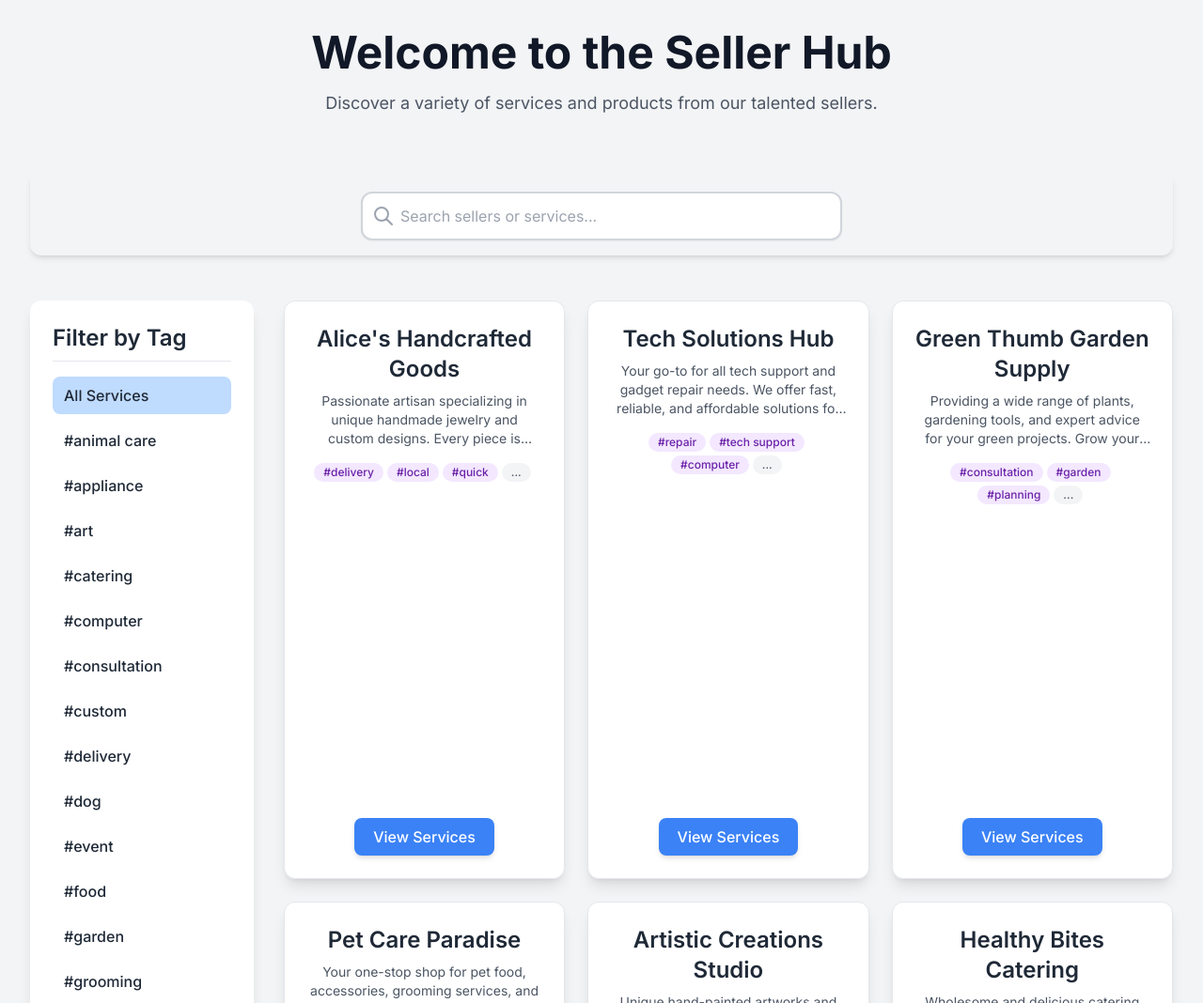
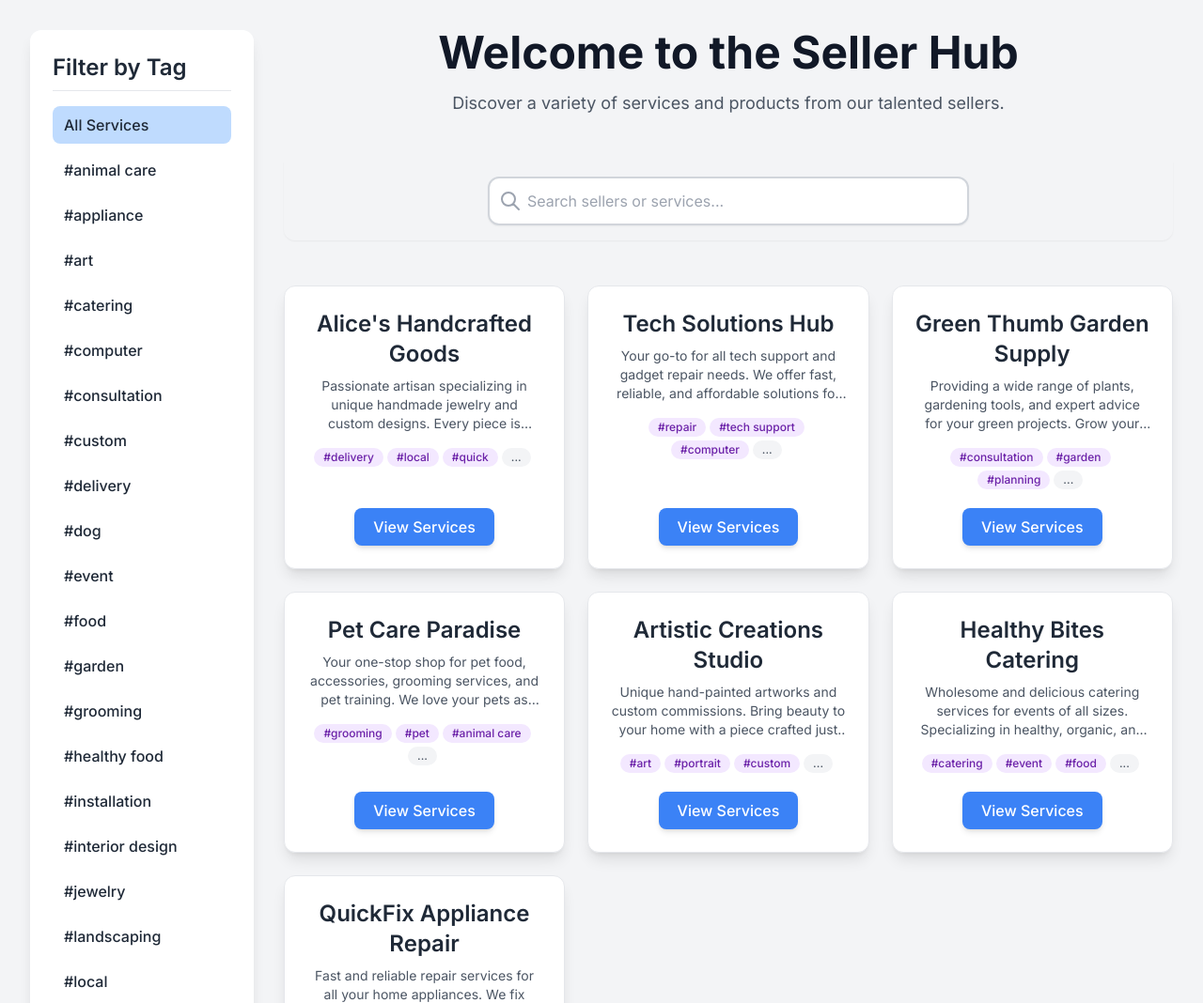
Before and after one commit to RKMerc/DASTRUCFinals, a plain HTML site: page home/index.html in a window 1280 px wide. Shown: the top 1068 px of the page at 94% size. Drawn offline with nearby package versions, Linux system fonts and the light colour scheme.

Commit message:
reverted changes to before cloud design was introduced

```diff
--- a/home/index.html
+++ b/home/index.html
@@ -14,9 +14,9 @@
 </head>
 <body class="min-h-screen flex flex-col items-center py-8 px-4 sm:px-6 lg:px-8">
 
-    <div class="max-w-7xl w-full mx-auto flex flex-col gap-8">
-        <!-- Header Section (always at the top) -->
-        <header class="text-center mb-8">
+    <div class="max-w-7xl w-full mx-auto flex flex-col lg:flex-row gap-8">
+        <!-- Header Section (moved to be above sidebar for better flow on smaller screens) -->
+        <header class="text-center mb-8 lg:hidden">
             <h1 class="text-4xl sm:text-5xl font-bold text-gray-900 leading-tight mb-4">
                 Welcome to the Seller Hub
             </h1>
@@ -25,8 +25,28 @@
             </p>
         </header>
 
-        <!-- Search Bar (Sticky) -->
-        <div class="sticky top-0 z-20 bg-[#f3f4f6] py-4 rounded-b-xl shadow-md
+        <!-- Sidebar for Tags -->
+        <aside class="w-full lg:w-1/4 xl:w-1/5 bg-white rounded-xl shadow-lg p-6 lg:sticky lg:top-8 self-start h-fit">
+            <h2 class="text-2xl font-semibold text-gray-800 mb-4 pb-2 border-b border-gray-200">Filter by Tag</h2>
+            <ul id="tagList" class="space-y-2">
+                <!-- Tags will be dynamically loaded here by JavaScript -->
+            </ul>
+        </aside>
+
+        <!-- Main Content Area -->
+        <main class="w-full lg:w-3/4 xl:w-4/5">
+            <!-- Header Section (visible on larger screens) -->
+            <header class="text-center mb-12 hidden lg:block">
+                <h1 class="text-4xl sm:text-5xl font-bold text-gray-900 leading-tight mb-4">
+                    Welcome to the Seller Hub
+                </h1>
+                <p class="text-lg text-gray-600">
+                    Discover a variety of services and products from our talented sellers.
+                </p>
+            </header>
+
+            <!-- Search Bar -->
+            <div class="sticky top-0 z-10 bg-[#f3f4f6] py-4 mb-8 rounded-b-xl shadow-sm
                         flex justify-center items-center">
                 <div class="relative w-full max-w-lg">
                     <input type="text" id="searchInput"
@@ -36,26 +56,15 @@
                         <svg class="h-6 w-6 text-gray-400" fill="none" stroke="currentColor" viewBox="0 0 24 24" xmlns="http://www.w3.org/2000/svg"><path stroke-linecap="round" stroke-linejoin="round" stroke-width="2" d="M21 21l-6-6m2-5a7 7 0 11-14 0 7 7 0 0114 0z"></path></svg>
                     </div>
                 </div>
+                <!-- Removed the tag filter input here -->
             </div>
-
-        <!-- Content Area: Sidebar and Seller Cards -->
-        <div class="flex flex-col lg:flex-row gap-8 pt-4"> <!-- pt-4 to prevent content from going under sticky elements -->
-            <!-- Sidebar for Tags (Sticky, below search bar) -->
-            <!-- Adjusted top value to account for the sticky search bar's height (~90px) -->
-            <aside class="w-full lg:w-1/4 xl:w-1/5 bg-white rounded-xl shadow-lg p-6 sticky top-[90px] self-start h-fit z-10">
-                <h2 class="text-2xl font-semibold text-gray-800 mb-4 pb-2 border-b border-gray-200">Filter by Tag</h2>
-                <!-- Reverted styling for the tag container here -->
-                <ul id="tagList" class="space-y-2">
-                    <!-- Tags will be dynamically loaded here by JavaScript -->
-                </ul>
-            </aside>
 
             <!-- Seller Profile Cards Section -->
             <div id="sellerCardsContainer"
-                 class="grid gap-6 w-full lg:w-3/4 xl:w-4/5 grid-auto-fit-cols">
+                 class="grid grid-cols-1 sm:grid-cols-2 md:grid-cols-2 lg:grid-cols-3 xl:grid-cols-3 gap-6 pt-4">
                 <!-- Seller cards will be dynamically loaded here by JavaScript -->
             </div>
-        </div>
+        </main>
     </div>
 
     <!-- Seller Detail Modal (Hidden by default) -->
```
Lines whose indentation alone changed are shown as unchanged.
